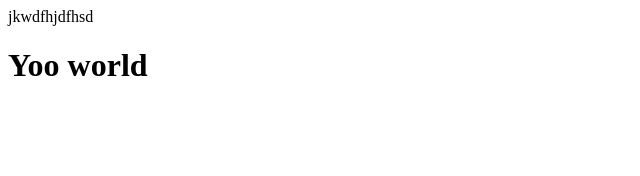
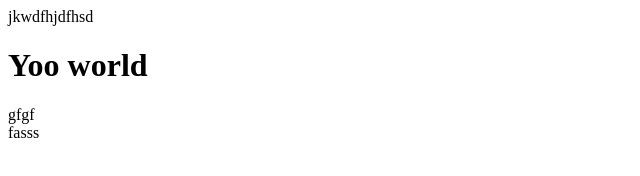
Before and after one commit to ivan-matviishyn/test, a plain HTML site: page folder 2/index.html in a window 1280 px wide. Shown: the full height of the page, 0-640 px from the left. Drawn offline with Linux system fonts and the light colour scheme.

Commit message:
second com

```diff
--- a/file.js
+++ b/file.js
@@ -1 +1,3 @@
 console.log("Helooo")
+console.log("Helooo")
+console.log("Helooo")
--- a/folder 2/index.html
+++ b/folder 2/index.html
@@ -1,2 +1,3 @@
 jkwdfhjdfhsd
 <h1>Yoo world</h1>
+<p>gfgf<br>fasss</p>
```
